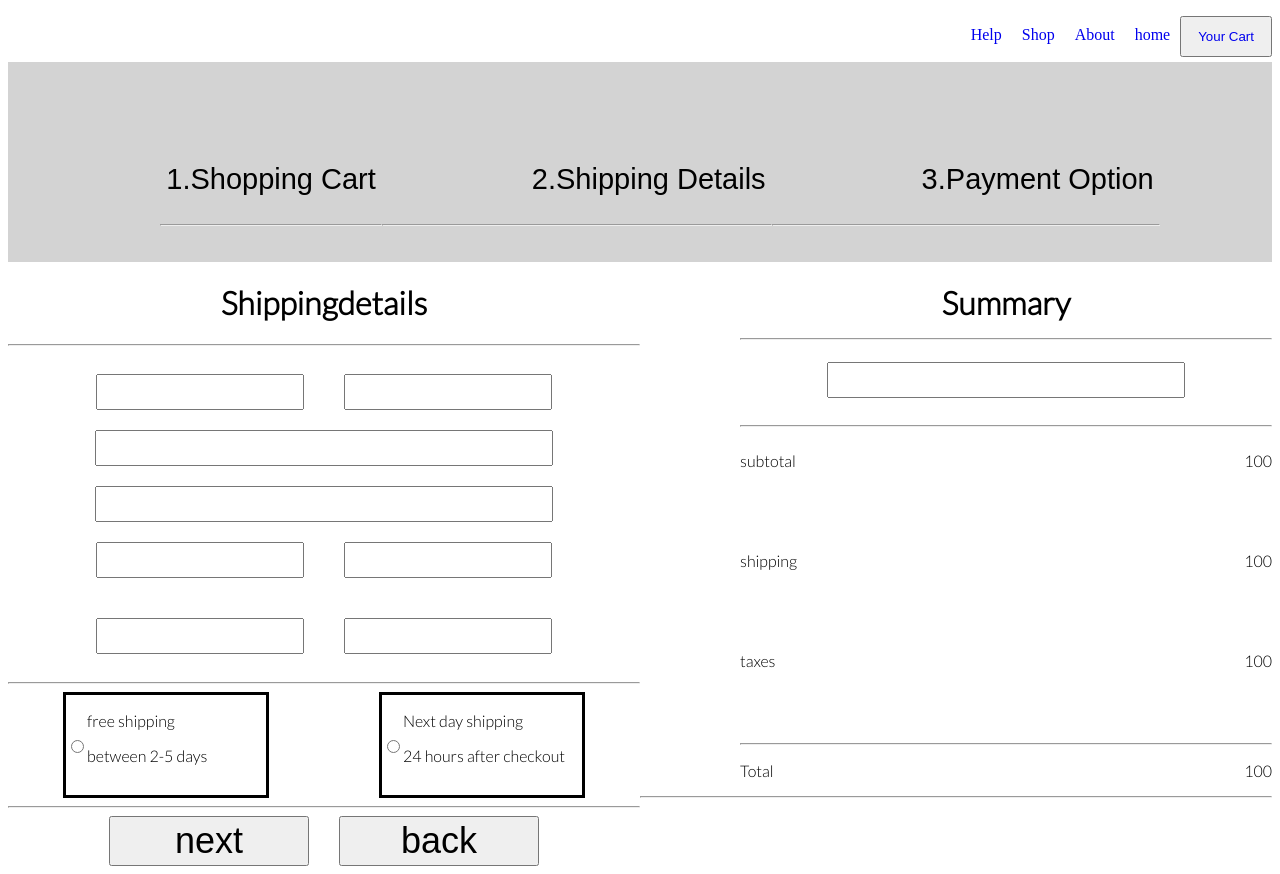
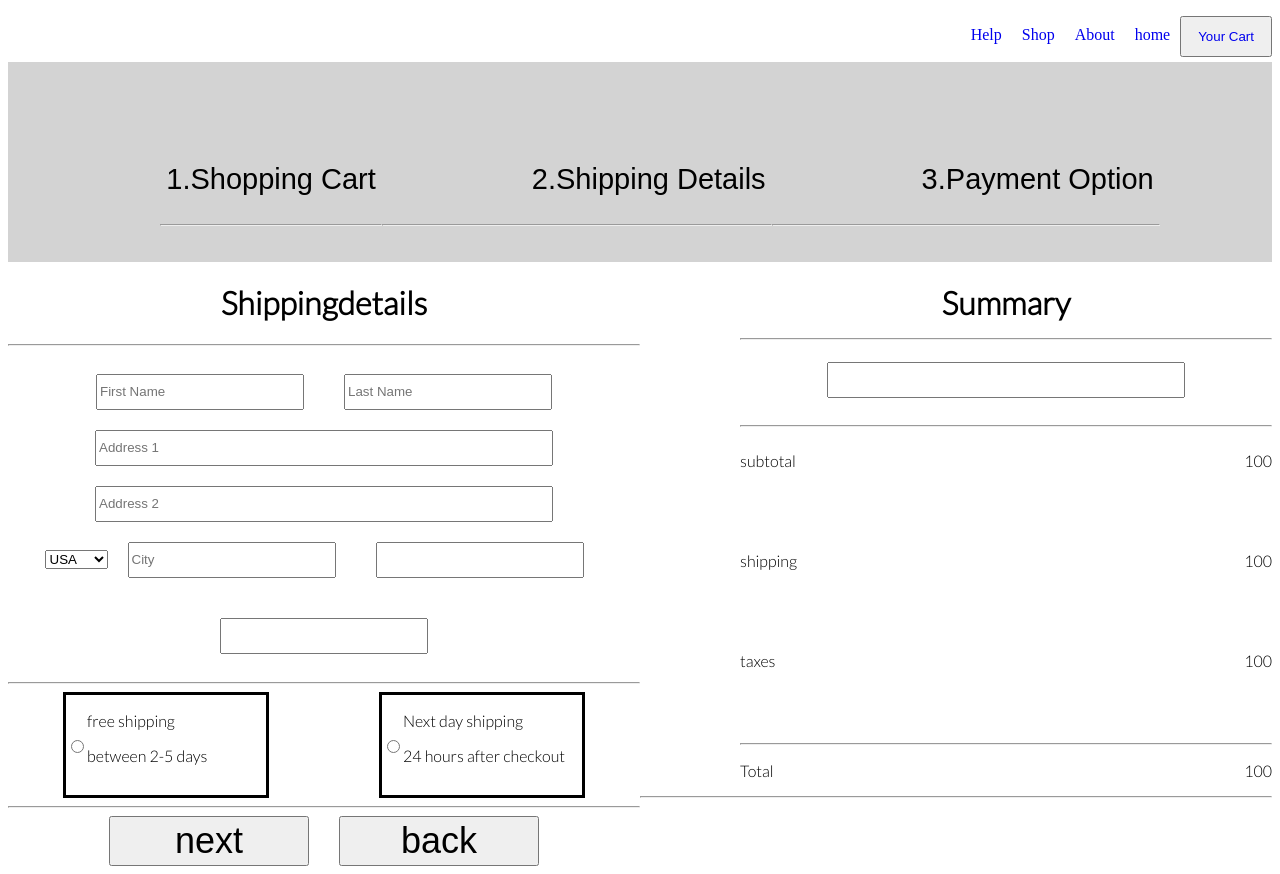
Before and after one commit to mtravers1/onlineretailwebsite, a React (Create React App) app: page /yourcart in a window 1280 px wide. Both pictures are taken after a click on the button "2.Shipping Details". Built offline with nearby package versions, Linux system fonts and the light colour scheme.

Commit message:
added in onChange event

```diff
--- a/src/shoppingcarpages.js/shippingdetails.js
+++ b/src/shoppingcarpages.js/shippingdetails.js
@@ -1,8 +1,32 @@
 import React from "react";
 import Nextbuttom from "../components/nextbutton";
 import Summary from "../components/summary";
+import { useState } from "react";
 
 const Shippingdetails = () => {
+
+    const [firstName, setFirstName]= useState('')
+
+
+    const [lastName, setLastName]=useState('')
+
+    const [addres, setAddres]=useState('')
+
+    const [address, setAddress]=useState('')
+
+    const [country, setCountry]=useState('')
+
+    const [city, setCity]=useState('')
+
+    const [zip, setZip]= useState(' ')
+
+    const [phone, setPhone]=useState(' ')
+
+
+    const submitShipping =(e) =>{
+        e.preventDefault()
+    }
+
     return(
         <div>
 
@@ -14,16 +38,58 @@ const Shippingdetails = () => {
                 <hr/>
                     <span id="inputinfo">
 
-                <form>
-                <input id="smallbox"/>
-                <input id="smallbox"></input>
-                <input id="bigbox"></input>
-                <input id="bigbox" style = {{marginTop:"20px"}}></input>
+                <form onSubmit={submitShipping}>
+                <input type="text" id="smallbox" placeholder="First Name"
+                required
+                value={firstName}
+                onChange={(e)=>setFirstName(e.target.value)}/>
+
+
+                <input id="smallbox" placeholder="Last Name"
+                required
+                type="text"
+                value={lastName}
+                onChange={(e)=>setLastName(e.target.value)}></input>
+
+
+                <input id="bigbox" placeholder="Address 1"
+                value={addres}
+                required
+                onChange={(e)=>setAddres(e.target.value)}></input>
+
+
+                <input id="bigbox" placeholder="Address 2"
+                value={address}
+                required
+                onChange={(e)=>setAddress(e.target.value)}
+                style = {{marginTop:"20px"}}></input>
                 <br/>
-                <input id="smallbox"></input>
-                <input id="smallbox"></input>
-                <input id="smallbox"></input>
-                <input id="smallbox"></input>
+                <select
+                required
+                value={country}
+                onChange={(e)=>setCountry(e.target.value)}>
+                <option value="Country">
+                    USA
+                </option>
+                <option value="Japan">
+                    Japan
+                </option>
+                <option value="Russia">
+                    Russia
+                </option>
+
+            </select>
+                <input id="smallbox" placeholder="City"
+                required
+                value={city}
+                onChange={(e)=>setCity(e.target.value)}></input>
+                <input id="smallbox" placeholder="Zip/Postal Code"
+                value={zip}
+                onChange={(e)=>setZip(e.target.value)}></input>
+                <input id="smallbox" placeholder="Phone Number"
+                required
+                value={phone}
+                onChange={(e)=>setPhone(e.target.value)}></input>
 
                 </form>
 
```
Also changed, not shown: src/components/form.js (added, +38 -0 lines).
